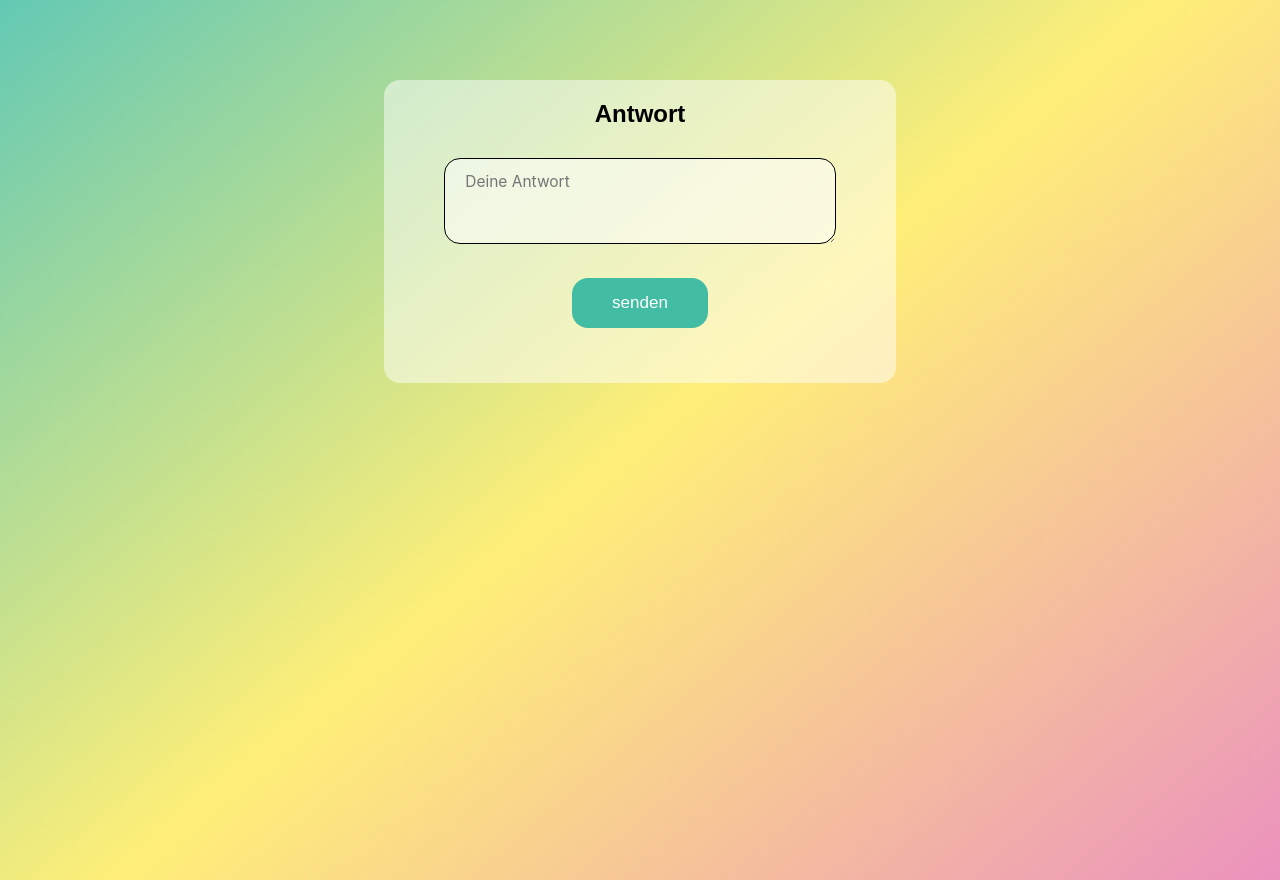
After one commit to ceya96/Comment-App, a PHP site: page /answers.php in a window 1280 px wide. The commit adds this page. Run offline with PHP 8.4, Linux system fonts and the light colour scheme; some libraries are stand-ins or nearby versions.

Commit message:
comment layout changed -> answer options added

```diff
--- a/Database.php
+++ b/Database.php
@@ -15,7 +15,7 @@ class Database
 
     public function insert($newname, $newemail, $newtext)
     {
-        $sql = $this->connection->prepare("INSERT INTO kommentare (name, Email, kommentare) VALUES (?,?,?)");
+        $sql = $this->connection->prepare("INSERT INTO kommentare (name, email, text) VALUES (?,?,?)");
         $sql->bind_param('sss',$newname, $newemail, $newtext);
         $sql->execute();
         ($this->connection)->close();
@@ -23,7 +23,7 @@ class Database
     }
     public function select()
     {
-        $sql = $this->connection->prepare("SELECT Email, name, kommentare FROM kommentare ORDER BY erstellt_am DESC ");
+        $sql = $this->connection->prepare("SELECT email, name, text, id FROM kommentare ORDER BY tstamp DESC ");
         $sql->execute();
         $result = $sql->get_result();
         return  $result;
--- /dev/null
+++ b/answers.php
@@ -0,0 +1,38 @@
+<!DOCTYPE html>
+<html lang="en">
+<head>
+    <link rel="stylesheet" href="custom.css">
+    <script src="tinymce_6.7.0/tinymce/js/tinymce/tinymce.min.js" referrerpolicy="origin"></script>
+    <script src="main.js"></script>
+    <meta charset="UTF-8">
+    <meta name="viewport" content="width=device-width, initial-scale=1.0">
+    <title>Kommentar Übung</title>
+</head>
+<body>
+<div class="container">
+    <h2>
+        Antwort
+    </h2>
+    <div class="container-form">
+        <form method= "POST" >
+            <label for="comment"></label>
+            <textarea id="comment" name="comment" rows="4" cols="50" placeholder="Deine Antwort"></textarea>
+            <button class="button" name="submit" id="btn" type="submit"  onClick="window.location.reload()">
+                senden
+            </button>
+        </form>
+    </div>
+</div>
+<script>
+    let input = document.getElementsByClassName("tox tox-tinymce tox-tinymce--toolbar-bottom");
+    input.addEventListener("keypress", enter)
+
+    function enter(senden) {
+        if (senden.key === "Enter") {
+            senden.preventDefault();
+            document.getElementById("btn").click();
+        }
+    }
+</script>
+
+</body>
--- a/custom.css
+++ b/custom.css
@@ -12,11 +12,21 @@ h1{
     margin-top: 15px;
     margin-bottom: 40px;
     word-wrap: break-word;
+    padding: 0 10px;
+}
+br{
+    height: 0;
+}
+p{
+    padding: 5px 7px;
+
 }
 h2{
     font-family: sans-serif;
     text-align: center;
     word-wrap: break-word;
+    margin-top: 15px;
+    margin-bottom: 25px;
 }
 body{
     font-family: sans-serif;
@@ -53,7 +61,6 @@ textarea{
     background: rgba(255, 255, 255, 0.5);
     border-radius: 16px;
     border: 1px solid black;
-    border-radius: 16px;
 }
 ::placeholder {
     font-family:-apple-system,BlinkMacSystemFont,'Segoe UI',Roboto,Oxygen,Ubuntu,Cantarell,'Open Sans','Helvetica Neue',sans-serif;;
@@ -61,15 +68,12 @@ textarea{
     line-height: 1.4;
 }
 .button {
+    margin: 30px auto 45px auto;
     background: #42bda4;
     color: white;
     padding: 15px 40px;
-    margin-top: 20px;
     cursor: pointer;
     display: block;
-    margin-left: auto;
-    margin-right: auto;
-    margin-bottom: 45px;
     border-radius: 16px;
     border: none;
     font-size: 17px;
```
Also changed, not shown: other parts of custom.css (+29 -14 lines), Comment.php (+18 -7 lines).
